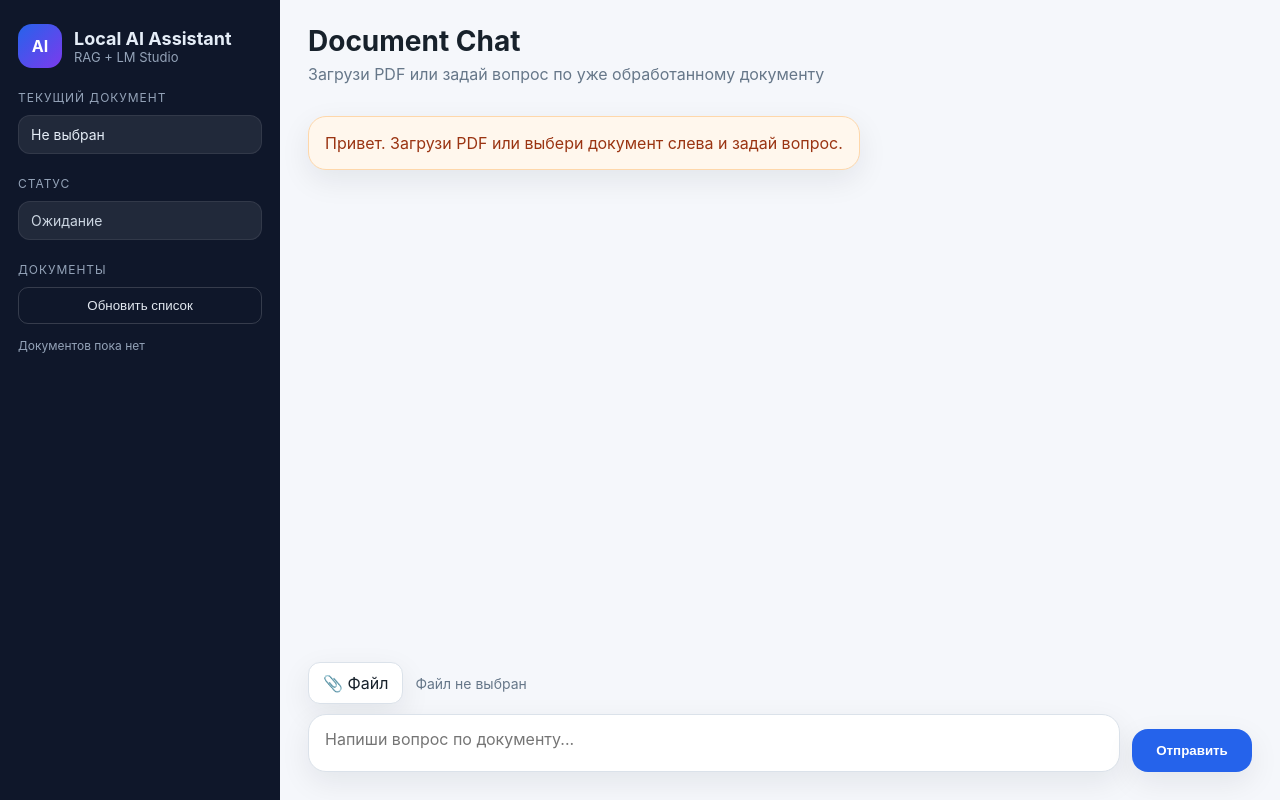
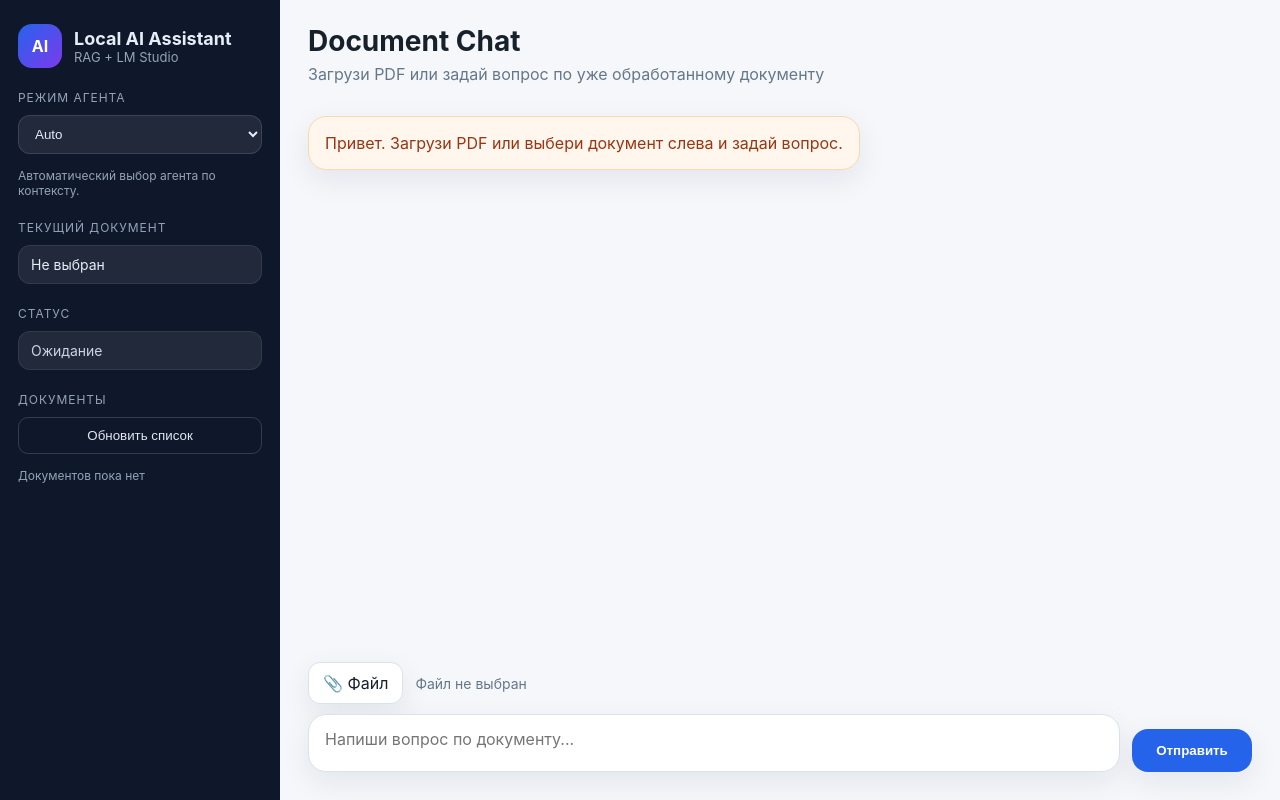
Before and after one commit to Russianko/localLLM_rag_pipeline, a FastAPI app: page / in a window 1280 px wide. Run offline with FastAPI, Linux system fonts and the light colour scheme; data that the repository does not hold is empty.

Commit message:
feat: multi-agent support (rag + dummy), assistant registry, router, UI integration

```diff
--- a/api/main.py
+++ b/api/main.py
@@ -16,7 +16,7 @@ from api.schemas import (
     )
 from app.services.file_service import save_upload_file
 from app.pipeline_service import PipelineService
-from app.assistants.factory import build_assistant
+from app.assistants.factory import build_assistant, list_assistants
 from app.config import ASSISTANT_TYPE
 from fastapi import FastAPI, HTTPException, Request
 from app.errors import (
@@ -33,6 +33,8 @@ from fastapi.staticfiles import StaticFiles
 from fastapi.templating import Jinja2Templates
 from fastapi.responses import HTMLResponse, JSONResponse
 from app.config import get_default_pipeline_params
+from api.schemas import AssistantsResponse
+from app.assistants.router import select_assistant
 
 
 app = FastAPI(
@@ -66,7 +68,20 @@ def get_documents():
 
 @app.post("/ask", response_model=AskResponse)
 def ask_document(payload: AskRequest):
-    return service.ask_document(
+    selected_assistant = select_assistant(
+        question=payload.question,
+        filename=payload.filename,
+        forced_assistant=payload.assistant_type,
+    )
+
+    if selected_assistant == ASSISTANT_TYPE:
+        selected_service = service
+    else:
+        selected_service = PipelineService(
+            assistant=build_assistant(selected_assistant)
+        )
+
+    result = selected_service.ask_document(
         filename=payload.filename,
         question=payload.question,
         top_k=payload.top_k,
@@ -76,6 +91,15 @@ def ask_document(payload: AskRequest):
         response_mode=payload.response_mode,
     )
 
+    result["selected_assistant"] = selected_assistant
+    return result
+
+@app.get("/assistants", response_model=AssistantsResponse)
+def get_assistants():
+    return {
+        "assistants": list_assistants(),
+        "default": "auto",
+    }
 
 @app.get("/documents/{doc_id}", response_model=DocumentDetail)
 def get_document(doc_id: str):
--- a/app/assistants/factory.py
+++ b/app/assistants/factory.py
@@ -2,13 +2,45 @@ from app.assistants.rag_document_assistant import RAGDocumentAssistant
 from app.assistants.dummy_assistant import DummyAssistant
 
 
+ASSISTANT_REGISTRY = {
+    "rag": {
+        "name": "RAG Assistant",
+        "description": "Отвечает по загруженным документам через retrieval.",
+        "builder": RAGDocumentAssistant,
+    },
+    "dummy": {
+        "name": "Dummy Assistant",
+        "description": "Тестовый ассистент для проверки UI и маршрутизации.",
+        "builder": DummyAssistant,
+    },
+}
+
+
 def build_assistant(assistant_type: str = "rag"):
-    normalized_type = assistant_type.strip().lower()
+    config = ASSISTANT_REGISTRY.get(assistant_type)
 
-    if normalized_type == "rag":
-        return RAGDocumentAssistant()
+    if not config:
+        raise ValueError(f"Unknown assistant type: {assistant_type}")
 
-    if normalized_type == "dummy":
-        return DummyAssistant()
+    return config["builder"]()
 
-    raise ValueError(f"Unknown assistant type: {assistant_type}")
+
+def list_assistants() -> list[dict]:
+    assistants = [
+        {
+            "type": "auto",
+            "name": "Auto",
+            "description": "Автоматический выбор агента по контексту.",
+        }
+    ]
+
+    assistants.extend(
+        {
+            "type": key,
+            "name": value["name"],
+            "description": value["description"],
+        }
+        for key, value in ASSISTANT_REGISTRY.items()
+    )
+
+    return assistants
--- /dev/null
+++ b/app/assistants/router.py
@@ -0,0 +1,25 @@
+from typing import Optional
+
+
+DEFAULT_ASSISTANT = "rag"
+
+
+def select_assistant(
+    question: str,
+    filename: Optional[str] = None,
+    forced_assistant: str = "auto",
+) -> str:
+    if forced_assistant != "auto":
+        return forced_assistant
+
+    question_lower = (question or "").strip().lower()
+
+    # Пока очень простой rule-based router.
+    # Потом можно расширить или заменить на LLM-router.
+    if filename:
+        return "rag"
+
+    if any(word in question_lower for word in ["документ", "договор", "pdf", "файл"]):
+        return "rag"
+
+    return DEFAULT_ASSISTANT
--- a/web/static/app.js
+++ b/web/static/app.js
@@ -13,6 +13,12 @@ const documentsListEl = document.getElementById("documentsList");
 const refreshDocsBtnEl = document.getElementById("refreshDocsBtn");
 const sourcesPanelEl = document.getElementById("sourcesPanel");
 const sourcesListEl = document.getElementById("sourcesList");
+const assistantSelectEl = document.getElementById("assistantSelect");
+const assistantDescriptionEl = document.getElementById("assistantDescription");
+
+
+let currentAssistant = "auto";
+let assistantsCache = [];
 
 function escapeHtml(str) {
     return String(str)
@@ -43,6 +49,10 @@ function addMessage(text, sender = "assistant") {
     row.appendChild(bubble);
     chatEl.appendChild(row);
     chatEl.scrollTop = chatEl.scrollHeight;
+}
+
+function isDocumentReady() {
+    return jobStatusEl.textContent === "Готово" || currentJobId === null;
 }
 
 function showSources(chunks = []) {
@@ -91,16 +101,56 @@ function renderDocuments(documents) {
         `;
 
         item.addEventListener("click", () => {
-            const filename = doc.id.endsWith(".pdf") ? doc.id : `${doc.id}.pdf`;
-            setCurrentDocument(filename);
-            addMessage(`Выбран документ: ${filename}`, "system");
-        });
+    const filename = doc.id.endsWith(".pdf") ? doc.id : `${doc.id}.pdf`;
+    setCurrentDocument(filename);
+    showSources([]);
+    addMessage(`Выбран документ: ${filename}`, "system");
+});
 
         documentsListEl.appendChild(item);
     });
 
     renderDocumentsActiveState();
 }
+
+async function loadAssistants() {
+    try {
+        const res = await fetch("/assistants");
+        const data = await res.json();
+
+        assistantsCache = data.assistants || [];
+
+        assistantSelectEl.innerHTML = "";
+
+        assistantsCache.forEach((assistant) => {
+            const option = document.createElement("option");
+            option.value = assistant.type;
+            option.textContent = assistant.name;
+            assistantSelectEl.appendChild(option);
+        });
+
+        currentAssistant = data.default || "auto";
+        assistantSelectEl.value = currentAssistant;
+        updateAssistantDescription();
+    } catch (err) {
+        console.error(err);
+        assistantSelectEl.innerHTML = `<option value="auto">Auto</option>`;
+        assistantDescriptionEl.textContent = "Автоматический выбор агента недоступен.";
+        currentAssistant = "auto";
+        addMessage("Не удалось загрузить список ассистентов.", "error");
+    }
+}
+
+function updateAssistantDescription() {
+    const selected = assistantsCache.find(a => a.type === assistantSelectEl.value);
+    currentAssistant = assistantSelectEl.value;
+    assistantDescriptionEl.textContent = selected ? selected.description : "";
+}
+
+assistantSelectEl.addEventListener("change", () => {
+    updateAssistantDescription();
+    addMessage(`Режим агента: ${assistantSelectEl.options[assistantSelectEl.selectedIndex].text}`, "system");
+});
 
 function renderDocumentsActiveState() {
     const items = documentsListEl.querySelectorAll(".document-item");
@@ -148,6 +198,7 @@ async function pollStatusChat(jobId) {
                 addMessage("Документ обработан и готов к вопросам.", "system");
                 clearInterval(pollTimer);
                 pollTimer = null;
+                currentJobId = null;
                 await loadDocuments();
                 return;
             }
@@ -157,6 +208,7 @@ async function pollStatusChat(jobId) {
                 addMessage(`Ошибка обработки: ${data.error || "неизвестная ошибка"}`, "error");
                 clearInterval(pollTimer);
                 pollTimer = null;
+                currentJobId = null;
             }
         } catch (err) {
             setStatus("Ошибка", "error");
@@ -175,6 +227,7 @@ async function uploadAndProcess(file) {
     setStatus("Загрузка...", "running");
     addMessage(`Файл: ${file.name}`, "user");
     addMessage("Загружаю и запускаю обработку...", "system");
+    showSources([]);
 
     try {
         const res = await fetch("/upload-and-process", {
@@ -210,6 +263,11 @@ async function askQuestion(question) {
         return;
     }
 
+    if (!isDocumentReady()) {
+        addMessage("Документ ещё обрабатывается. Дождитесь статуса 'Готово'.", "error");
+        return;
+    }
+
     setLoadingState(true);
     showSources([]);
     addMessage(question, "user");
@@ -226,7 +284,8 @@ async function askQuestion(question) {
                 question: question,
                 top_k: 2,
                 auto_process: true,
-                response_mode: "short"
+                response_mode: "short",
+                assistant_type: currentAssistant
             })
         });
 
@@ -236,7 +295,15 @@ async function askQuestion(question) {
             throw new Error(data.detail || "Ask failed");
         }
 
+
+
         addMessage(data.answer || "Ответ не получен.", "assistant");
+
+        if (data.selected_assistant) {
+            const selected = assistantsCache.find(a => a.type === data.selected_assistant);
+            const assistantName = selected ? selected.name : data.selected_assistant;
+            addMessage(`Использован агент: ${assistantName}`, "system");
+        }
         showSources(data.top_chunks || []);
     } catch (err) {
         addMessage(`Ошибка запроса: ${err.message}`, "error");
@@ -288,3 +355,4 @@ addMessage("Привет. Загрузи PDF или выбери докумен
 loadDocuments();
 setStatus("Ожидание", "idle");
 autoResizeTextarea();
+loadAssistants();
--- a/web/static/styles.css
+++ b/web/static/styles.css
@@ -375,3 +375,13 @@ body {
         max-width: 92%;
     }
 }
+
+.assistant-select {
+    width: 100%;
+    border-radius: 12px;
+    padding: 10px 12px;
+    border: 1px solid rgba(255, 255, 255, 0.12);
+    background: rgba(255, 255, 255, 0.08);
+    color: #e5edf7;
+    outline: none;
+}
--- a/web/templates/index.html
+++ b/web/templates/index.html
@@ -15,6 +15,12 @@
                     <div class="brand-title">Local AI Assistant</div>
                     <div class="brand-subtitle">RAG + LM Studio</div>
                 </div>
+            </div>
+
+            <div class="sidebar-section">
+                <div class="sidebar-label">Режим агента</div>
+                <select id="assistantSelect" class="assistant-select"></select>
+                <div id="assistantDescription" class="document-meta"></div>
             </div>
 
             <div class="sidebar-section">
```
Also changed, not shown: api/schemas.py (+11 -0 lines), app/assistants/dummy_assistant.py (line endings or trailing spaces).
